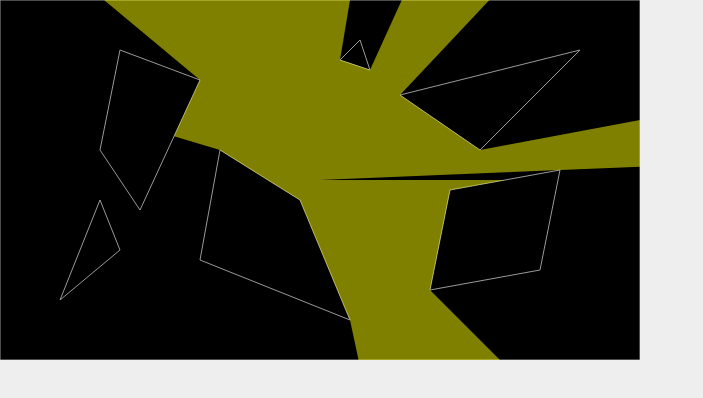
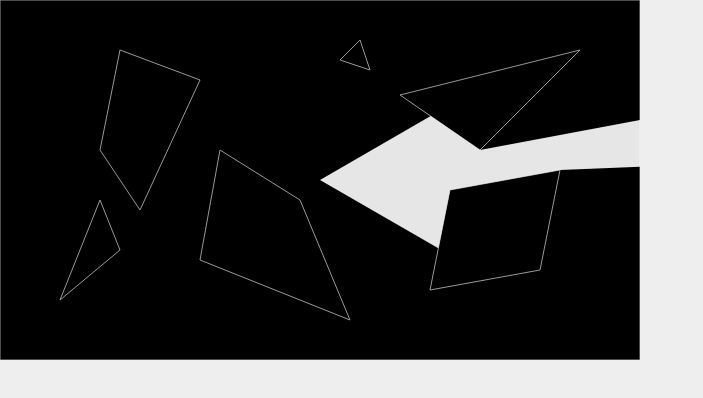
Before and after one commit to fatnic/fovsight, a plain HTML site: page index.html in a window 1280 px wide. Shown: the whole page, without its empty margins (0-703 px from the left). Drawn offline with Linux system fonts and the light colour scheme.

Commit message:
final before enlargement

```diff
--- a/index.html
+++ b/index.html
@@ -12,5 +12,8 @@
         <canvas id="canvas" width="640" height="360"></canvas>
     </body>
 
+    <script src="segments.js" charset="utf-8"></script>
+    <script src="keycontrol.js" charset="utf-8"></script>
+    <script src="tools.js" charset="utf-8"></script>
     <script src="sight.js" charset="utf-8"></script>
 </html>
--- /dev/null
+++ b/keycontrol.js
@@ -0,0 +1,25 @@
+var Key = {
+    _pressed: {},
+
+    A: 65,
+    W: 87,
+    D: 68,
+    S: 83,
+
+    isDown: function(keyCode) {
+        return this._pressed[keyCode];
+    },
+    onKeydown: function(event) {
+        this._pressed[event.keyCode] = true;
+    },
+    onKeyup: function(event) {
+        delete this._pressed[event.keyCode];
+    }
+};
+
+window.addEventListener('keyup', function(event) {
+    Key.onKeyup(event);
+}, false);
+window.addEventListener('keydown', function(event) {
+    Key.onKeydown(event);
+}, false);
--- /dev/null
+++ b/segments.js
@@ -0,0 +1,241 @@
+var segments = [
+    // Border
+    {
+        a: {
+            x: 0,
+            y: 0
+        },
+        b: {
+            x: 640,
+            y: 0
+        }
+    }, {
+        a: {
+            x: 640,
+            y: 0
+        },
+        b: {
+            x: 640,
+            y: 360
+        }
+    }, {
+        a: {
+            x: 640,
+            y: 360
+        },
+        b: {
+            x: 0,
+            y: 360
+        }
+    }, {
+        a: {
+            x: 0,
+            y: 360
+        },
+        b: {
+            x: 0,
+            y: 0
+        }
+    },
+    // Polygon #1
+    {
+        a: {
+            x: 100,
+            y: 150
+        },
+        b: {
+            x: 120,
+            y: 50
+        }
+    }, {
+        a: {
+            x: 120,
+            y: 50
+        },
+        b: {
+            x: 200,
+            y: 80
+        }
+    }, {
+        a: {
+            x: 200,
+            y: 80
+        },
+        b: {
+            x: 140,
+            y: 210
+        }
+    }, {
+        a: {
+            x: 140,
+            y: 210
+        },
+        b: {
+            x: 100,
+            y: 150
+        }
+    },
+    // Polygon #2
+    {
+        a: {
+            x: 100,
+            y: 200
+        },
+        b: {
+            x: 120,
+            y: 250
+        }
+    }, {
+        a: {
+            x: 120,
+            y: 250
+        },
+        b: {
+            x: 60,
+            y: 300
+        }
+    }, {
+        a: {
+            x: 60,
+            y: 300
+        },
+        b: {
+            x: 100,
+            y: 200
+        }
+    },
+    // Polygon #3
+    {
+        a: {
+            x: 200,
+            y: 260
+        },
+        b: {
+            x: 220,
+            y: 150
+        }
+    }, {
+        a: {
+            x: 220,
+            y: 150
+        },
+        b: {
+            x: 300,
+            y: 200
+        }
+    }, {
+        a: {
+            x: 300,
+            y: 200
+        },
+        b: {
+            x: 350,
+            y: 320
+        }
+    }, {
+        a: {
+            x: 350,
+            y: 320
+        },
+        b: {
+            x: 200,
+            y: 260
+        }
+    },
+    // Polygon #4
+    {
+        a: {
+            x: 340,
+            y: 60
+        },
+        b: {
+            x: 360,
+            y: 40
+        }
+    }, {
+        a: {
+            x: 360,
+            y: 40
+        },
+        b: {
+            x: 370,
+            y: 70
+        }
+    }, {
+        a: {
+            x: 370,
+            y: 70
+        },
+        b: {
+            x: 340,
+            y: 60
+        }
+    },
+    // Polygon #5
+    {
+        a: {
+            x: 450,
+            y: 190
+        },
+        b: {
+            x: 560,
+            y: 170
+        }
+    }, {
+        a: {
+            x: 560,
+            y: 170
+        },
+        b: {
+            x: 540,
+            y: 270
+        }
+    }, {
+        a: {
+            x: 540,
+            y: 270
+        },
+        b: {
+            x: 430,
+            y: 290
+        }
+    }, {
+        a: {
+            x: 430,
+            y: 290
+        },
+        b: {
+            x: 450,
+            y: 190
+        }
+    },
+    // Polygon #6
+    {
+        a: {
+            x: 400,
+            y: 95
+        },
+        b: {
+            x: 580,
+            y: 50
+        }
+    }, {
+        a: {
+            x: 580,
+            y: 50
+        },
+        b: {
+            x: 480,
+            y: 150
+        }
+    }, {
+        a: {
+            x: 480,
+            y: 150
+        },
+        b: {
+            x: 400,
+            y: 95
+        }
+    }
+];
--- a/sight.js
+++ b/sight.js
@@ -1,80 +1,9 @@
-var RAD = 2*Math.PI;
-var heading;
+var RAD = 2 * Math.PI;
+var heading = 0;
+var FOV = deg2rad(60);
 
 var canvas = document.getElementById('canvas');
 var ctx = canvas.getContext('2d');
-
-function rotate( array , times ){
-  while( times-- ){
-    var temp = array.shift();
-    array.push( temp );
-  }
-}
-
-function findWithAttr(array, attr, value) {
-    for(var i = 0; i < array.length; i += 1) {
-        if(array[i][attr] === value) {
-            return i;
-        }
-    }
-}
-
-function deg2rad(deg){ return deg * (Math.PI/180); }
-
-function rad2deg(rad){ return rad * (180/Math.PI); }
-
-function radNormalize(rad){
-	var result = isNaN(rad) ? 0 : rad;
-	result %= RAD;
-	if(result<0) { result += RAD; }
-	return result;
-}
-
-function degNormalize(deg){
-	var result = isNaN(deg) ? 0 : deg;
-	result %= 360;
-	if(result<0) { result += 360; }
-	return result;
-}
-
-function radBetween(rad, start, end){
-	rad = (RAD + (rad % RAD)) % RAD;
-	start = (RAD + start) % RAD;
-	end = (RAD + end) % RAD;
-	if(start < end) return start <= rad && rad <= end;
-	return start <= rad || rad <= end;
-}
-
-function getIntersection(ray,segment){
-
-	var r_px = ray.a.x;
-	var r_py = ray.a.y;
-	var r_dx = ray.b.x-ray.a.x;
-	var r_dy = ray.b.y-ray.a.y;
-
-	var s_px = segment.a.x;
-	var s_py = segment.a.y;
-	var s_dx = segment.b.x-segment.a.x;
-	var s_dy = segment.b.y-segment.a.y;
-
-	var r_mag = Math.sqrt(r_dx*r_dx+r_dy*r_dy);
-	var s_mag = Math.sqrt(s_dx*s_dx+s_dy*s_dy);
-	if(r_dx/r_mag==s_dx/s_mag && r_dy/r_mag==s_dy/s_mag){
-		return null;
-	}
-
-	var T2 = (r_dx*(s_py-r_py) + r_dy*(r_px-s_px))/(s_dx*r_dy - s_dy*r_dx);
-	var T1 = (s_px+s_dx*T2-r_px)/r_dx;
-
-	if(T1<0) return null;
-	if(T2<0 || T2>1) return null;
-
-	return {
-		x: r_px+r_dx*T1,
-		y: r_py+r_dy*T1,
-		param: T1
-	};
-}
 
 function draw() {
     ctx.fillStyle = "#000";
@@ -82,7 +11,7 @@ function draw() {
 
     ctx.strokeStyle = "#999";
 
-    for (var i=0; i < segments.length; i++) {
+    for (var i = 0; i < segments.length; i++) {
         var seg = segments[i];
         ctx.beginPath();
         ctx.moveTo(seg.a.x, seg.a.y);
@@ -90,17 +19,19 @@ function draw() {
         ctx.stroke();
     }
 
-	var points = (function(segments){
+    var points = (function(segments) {
         var a = [];
-		segments.forEach(function(seg){ a.push(seg.a, seg.b); });
+        segments.forEach(function(seg) {
+            a.push(seg.a, seg.b);
+        });
         return a;
     })(segments);
 
-	var uniquePoints = (function(points){
+    var uniquePoints = (function(points) {
         var set = {};
-		return points.filter(function(p){
+        return points.filter(function(p) {
             var key = p.x + "," + p.y;
-			if(key in set) {
+            if (key in set) {
                 return false;
             } else {
                 set[key] = true;
@@ -110,16 +41,17 @@ function draw() {
     })(points);
 
 
-	var minFOV = radNormalize(heading - (FOV/2));
-	var maxFOV = radNormalize(heading + (FOV/2));
+    var minFOV = radNormalize(heading - (FOV / 2));
+    var maxFOV = radNormalize(heading + (FOV / 2));
 
     var uniqueAngles = [];
     uniqueAngles.push(minFOV, maxFOV);
 
     var precision = 0.000001;
-	for(var k=0; k < uniquePoints.length; k++){
+    for (var k = 0; k < uniquePoints.length; k++) {
         var uniquePoint = uniquePoints[k];
-		var angle = Math.atan2(uniquePoint.y - Center.y, uniquePoint.x - Center.x);
+        var angle = Math.atan2(uniquePoint.y - Center.y, uniquePoint.x - Center
+            .x);
 
         if (!radBetween(angle, minFOV, maxFOV)) continue;
 
@@ -131,20 +63,26 @@ function draw() {
 
     var intersects = [];
 
-	for(var j=0; j < uniqueAngles.length; j++){
+    for (var j = 0; j < uniqueAngles.length; j++) {
         var angler = uniqueAngles[j];
 
         var dx = Math.cos(angler);
         var dy = Math.sin(angler);
 
         var ray = {
-			a:{x: Center.x, y: Center.y},
-			b:{x: Center.x + dx, y: Center.y + dy}
+            a: {
+                x: Center.x,
+                y: Center.y
+            },
+            b: {
+                x: Center.x + dx,
+                y: Center.y + dy
+            }
         };
 
         var closestIntersect = null;
 
-		for (var l=0; l < segments.length; l++){
+        for (var l = 0; l < segments.length; l++) {
             var intersection = getIntersection(ray, segments[l]);
             if (!intersection) continue;
             if (!closestIntersect || intersection.param < closestIntersect.param) {
@@ -152,20 +90,22 @@ function draw() {
             }
         }
 
-		if(!closestIntersect) continue;
+        if (!closestIntersect) continue;
         closestIntersect.angle = angler;
 
         intersects.push(closestIntersect);
     }
 
-	intersects = intersects.sort(function(a,b){ return a.angle - b.angle; });
+    intersects = intersects.sort(function(a, b) {
+        return a.angle - b.angle;
+    });
     rotate(intersects, findWithAttr(intersects, "angle", minFOV));
 
-	ctx.fillStyle = 'rgba(255,255,0,0.5)';
+    ctx.fillStyle = 'rgba(255,255,255,0.9)';
     ctx.beginPath();
     ctx.moveTo(Center.x, Center.y);
     // ctx.moveTo(intersects[0].x, intersects[0].y);
-	for(var g=0; g < intersects.length; g++){
+    for (var g = 0; g < intersects.length; g++) {
         var intersect = intersects[g];
         ctx.lineTo(intersect.x, intersect.y);
     }
@@ -186,63 +126,34 @@ function draw() {
     // }
 }
 
-var segments = [
-    // Border
-	{a:{x:0,y:0}, b:{x:640,y:0}},
-	{a:{x:640,y:0}, b:{x:640,y:360}},
-	{a:{x:640,y:360}, b:{x:0,y:360}},
-	{a:{x:0,y:360}, b:{x:0,y:0}},
-	// Polygon #1
-	{a:{x:100,y:150}, b:{x:120,y:50}},
-	{a:{x:120,y:50}, b:{x:200,y:80}},
-	{a:{x:200,y:80}, b:{x:140,y:210}},
-	{a:{x:140,y:210}, b:{x:100,y:150}},
-	// Polygon #2
-	{a:{x:100,y:200}, b:{x:120,y:250}},
-	{a:{x:120,y:250}, b:{x:60,y:300}},
-	{a:{x:60,y:300}, b:{x:100,y:200}},
-	// Polygon #3
-	{a:{x:200,y:260}, b:{x:220,y:150}},
-	{a:{x:220,y:150}, b:{x:300,y:200}},
-	{a:{x:300,y:200}, b:{x:350,y:320}},
-	{a:{x:350,y:320}, b:{x:200,y:260}},
-	// Polygon #4
-	{a:{x:340,y:60}, b:{x:360,y:40}},
-	{a:{x:360,y:40}, b:{x:370,y:70}},
-	{a:{x:370,y:70}, b:{x:340,y:60}},
-	// Polygon #5
-	{a:{x:450,y:190}, b:{x:560,y:170}},
-	{a:{x:560,y:170}, b:{x:540,y:270}},
-	{a:{x:540,y:270}, b:{x:430,y:290}},
-	{a:{x:430,y:290}, b:{x:450,y:190}},
-	// Polygon #6
-	{a:{x:400,y:95}, b:{x:580,y:50}},
-	{a:{x:580,y:50}, b:{x:480,y:150}},
-	{a:{x:480,y:150}, b:{x:400,y:95}}
+var updateCanvas = true;
 
-];
+function drawLoop() {
+    window.requestAnimationFrame(drawLoop);
 
-var updateCanvas = true;
-function drawLoop(){
-    window.requestAnimationFrame(drawLoop);
-    if (updateCanvas){
+    if (Key.isDown(Key.W)) Center.y -= 1;
+    if (Key.isDown(Key.S)) Center.y += 1;
+    if (Key.isDown(Key.D)) Center.x += 1;
+    if (Key.isDown(Key.A)) Center.x -= 1;
+
     draw();
-        updateCanvas = false;
-    }
 }
 
-var FOV = deg2rad(60);
+window.onload = function() {
+    drawLoop();
+};
 
-window.onload = function() { drawLoop(); };
+var Center = {
+    x: canvas.width / 2,
+    y: canvas.height / 2
+};
 
-var Center = { x: canvas.width/2, y: canvas.height/2 };
-
-canvas.onmousemove = function(event){
+canvas.onmousemove = function(event) {
     heading = Math.atan2(event.clientY - Center.y, event.clientX - Center.x);
     updateCanvas = true;
 };
 
-canvas.onclick = function(event){
+canvas.onclick = function(event) {
     Center.x = event.clientX;
     Center.y = event.clientY;
     updateCanvas = true;
--- /dev/null
+++ b/tools.js
@@ -0,0 +1,80 @@
+function rotate(array, times) {
+    while (times--) {
+        var temp = array.shift();
+        array.push(temp);
+    }
+}
+
+function findWithAttr(array, attr, value) {
+    for (var i = 0; i < array.length; i += 1) {
+        if (array[i][attr] === value) {
+            return i;
+        }
+    }
+}
+
+function deg2rad(deg) {
+    return deg * (Math.PI / 180);
+}
+
+function rad2deg(rad) {
+    return rad * (180 / Math.PI);
+}
+
+function radNormalize(rad) {
+    var result = isNaN(rad) ? 0 : rad;
+    result %= RAD;
+    if (result < 0) {
+        result += RAD;
+    }
+    return result;
+}
+
+function degNormalize(deg) {
+    var result = isNaN(deg) ? 0 : deg;
+    result %= 360;
+    if (result < 0) {
+        result += 360;
+    }
+    return result;
+}
+
+function radBetween(rad, start, end) {
+    rad = (RAD + (rad % RAD)) % RAD;
+    start = (RAD + start) % RAD;
+    end = (RAD + end) % RAD;
+    if (start < end) return start <= rad && rad <= end;
+    return start <= rad || rad <= end;
+}
+
+function getIntersection(ray, segment) {
+
+    var r_px = ray.a.x;
+    var r_py = ray.a.y;
+    var r_dx = ray.b.x - ray.a.x;
+    var r_dy = ray.b.y - ray.a.y;
+
+    var s_px = segment.a.x;
+    var s_py = segment.a.y;
+    var s_dx = segment.b.x - segment.a.x;
+    var s_dy = segment.b.y - segment.a.y;
+
+    var r_mag = Math.sqrt(r_dx * r_dx + r_dy * r_dy);
+    var s_mag = Math.sqrt(s_dx * s_dx + s_dy * s_dy);
+    if (r_dx / r_mag == s_dx / s_mag && r_dy / r_mag == s_dy / s_mag) {
+        return null;
+    }
+
+    var T2 = (r_dx * (s_py - r_py) + r_dy * (r_px - s_px)) / (s_dx * r_dy -
+        s_dy * r_dx);
+    var T1 = (s_px + s_dx * T2 - r_px) / r_dx;
+
+    if (T1 < 0) return null;
+    if (T2 < 0 || T2 > 1) return null;
+
+    return {
+        x: r_px + r_dx * T1,
+        y: r_py + r_dy * T1,
+        param: T1
+    };
+}
```
Lines whose indentation alone changed are shown as unchanged.
